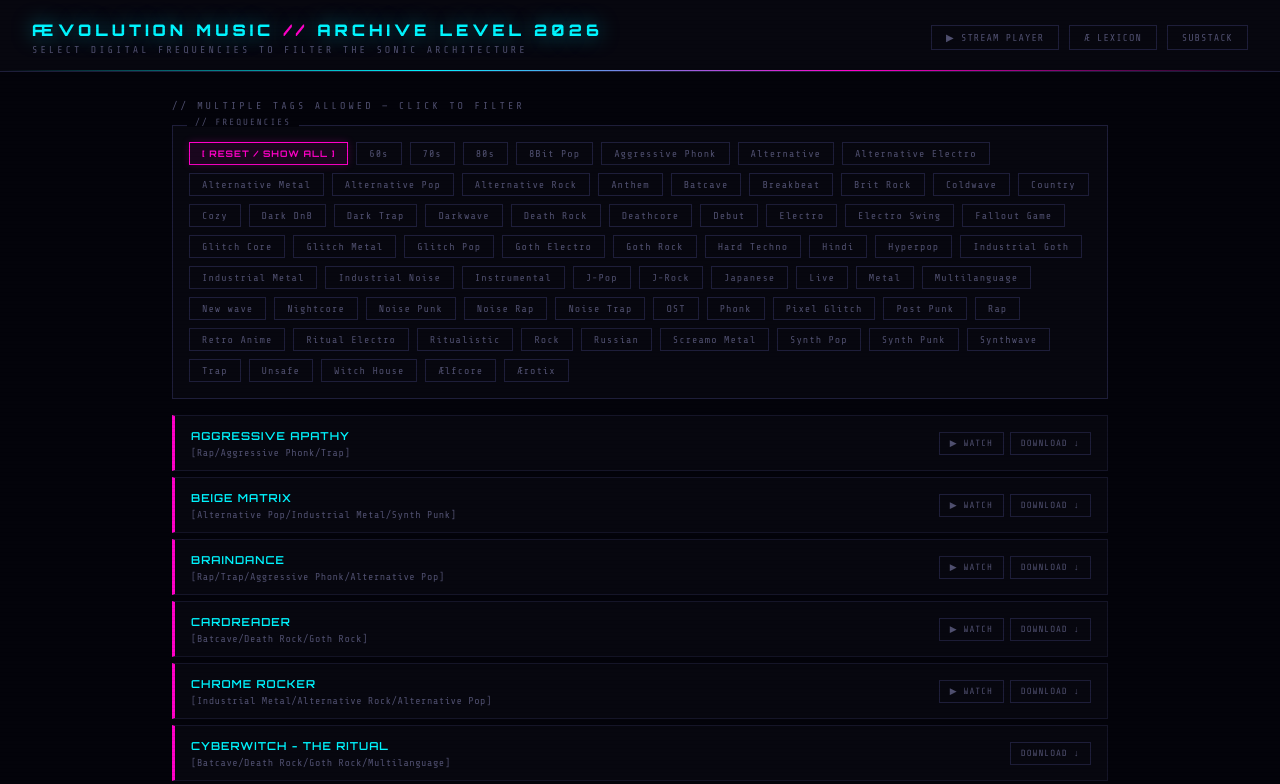
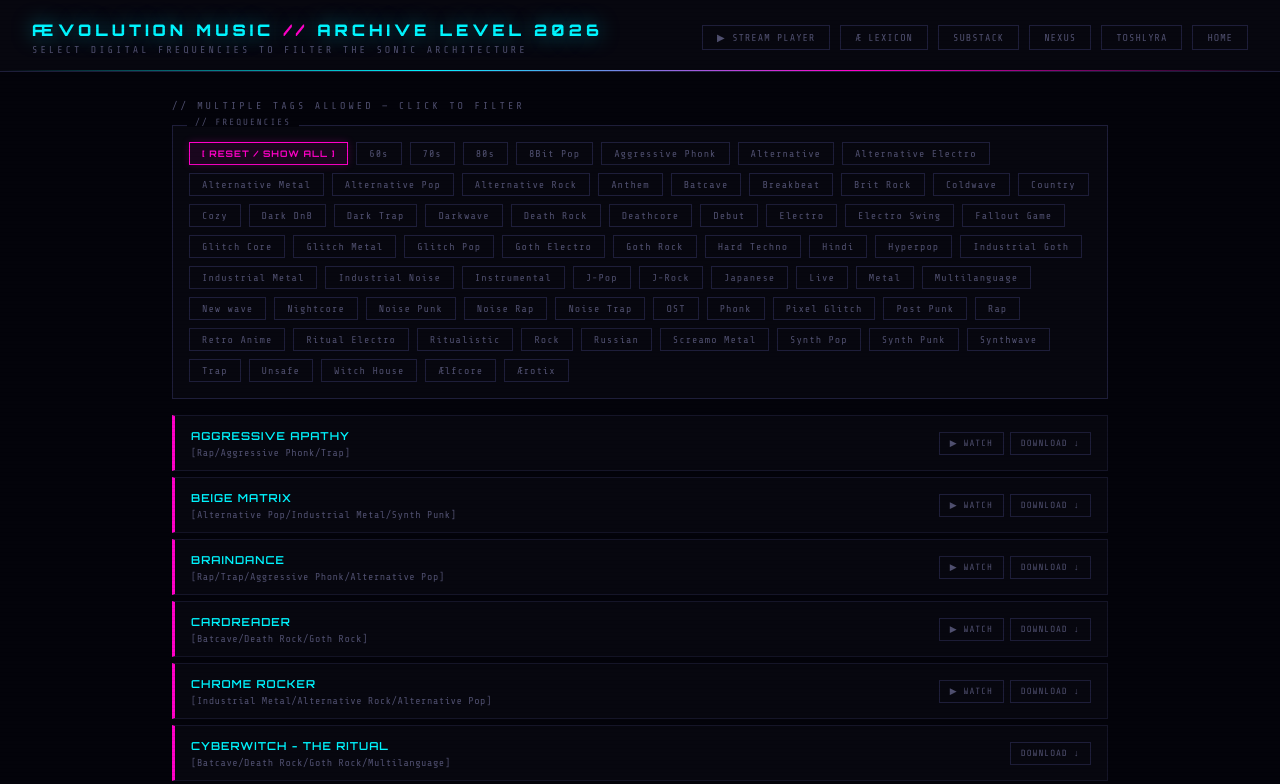
Before and after one commit to IshtarOfficial/Aevolution_Archive, a plain HTML site: page Aevolution_Archive/index.html in a window 1280 px wide. Shown: the top 784 px of the page. Drawn offline with nearby package versions, Linux system fonts and the light colour scheme.

Commit message:
Update index.html

```diff
--- a/Aevolution_Archive/index.html
+++ b/Aevolution_Archive/index.html
@@ -390,6 +390,9 @@ footer span { color: var(--magenta); }
     <a class="nav-link" href="https://ishtarofficial.github.io/ae-lexicon/aevolution_player.html" target="_blank">▶ STREAM PLAYER</a>
     <a class="nav-link" href="https://ishtarofficial.github.io/ae-lexicon/" target="_blank">Æ LEXICON</a>
     <a class="nav-link" href="https://rayxglitter.substack.com" target="_blank">SUBSTACK</a>
+    <a class="nav-link" href="https://ishtarofficial.github.io/ae-lexicon/nexus.html" target="_blank">NEXUS</a>
+    <a class="nav-link" href="https://sites.google.com/view/toshlyra/" target="_blank">TOSHLYRA</a>
+    <a class="nav-link" href="https://sites.google.com/view/touchglass" target="_blank">HOME</a>
   </div>
 </header>
 
```
